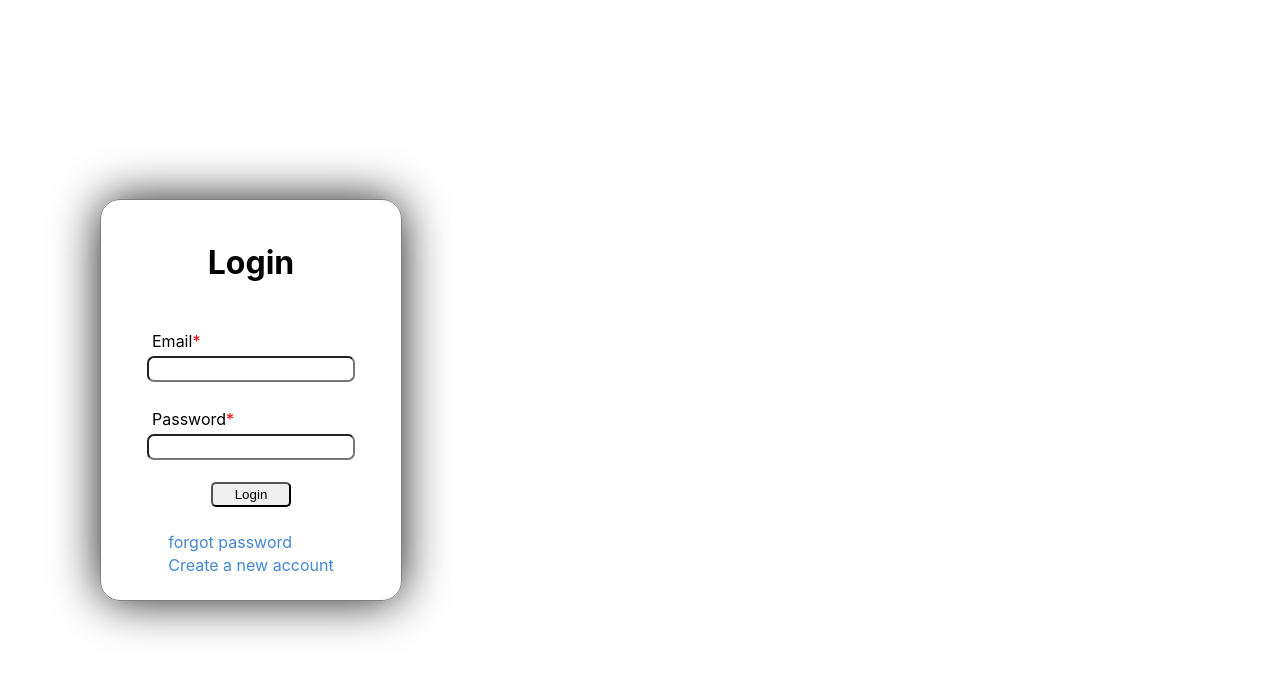
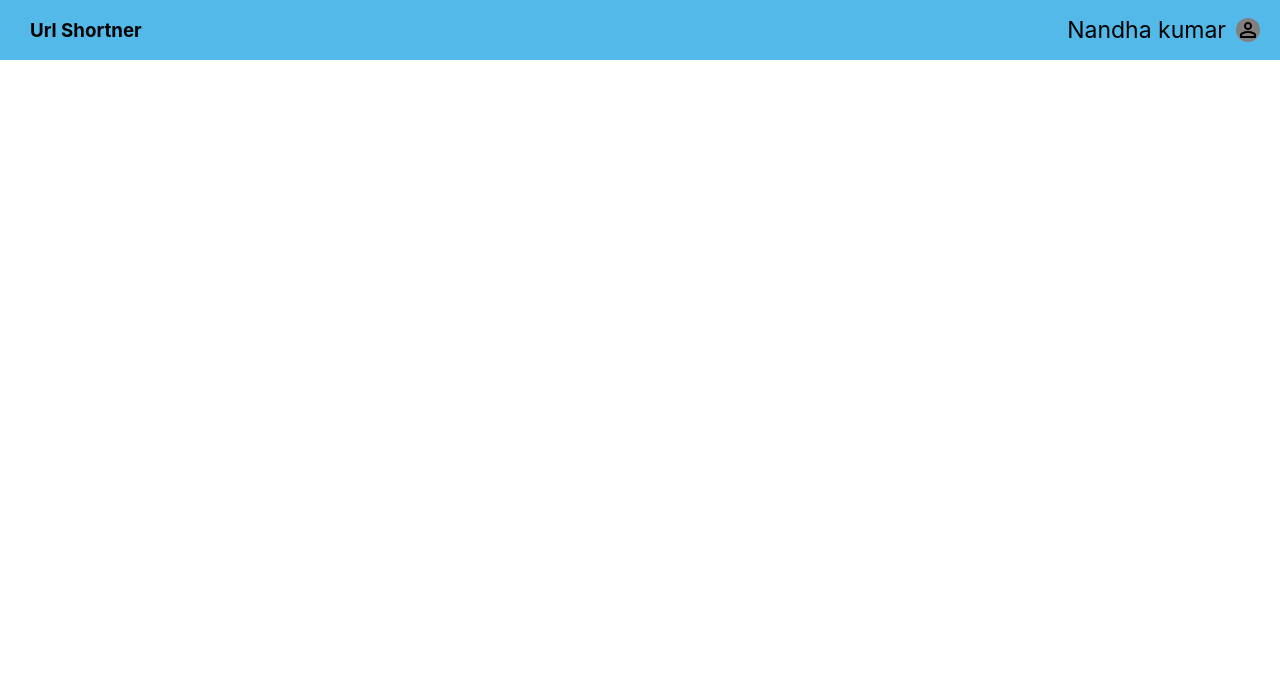
Before and after one commit to nandhamk98/url-shortner-frontend, a React (Create React App) app: page / in a window 1280 px wide. Shown: the top 676 px of the page. Built offline with nearby package versions, Linux system fonts and the light colour scheme.

Commit message:
create nav bar component

```diff
--- a/public/index.html
+++ b/public/index.html
@@ -15,6 +15,10 @@
       user's mobile device or desktop. See https://developers.google.com/web/fundamentals/web-app-manifest/
     -->
     <link rel="manifest" href="%PUBLIC_URL%/manifest.json" />
+    <link
+      rel="stylesheet"
+      href="https://fonts.googleapis.com/css2?family=Material+Symbols+Outlined:opsz,wght,FILL,GRAD@20..48,100..700,0..1,-50..200"
+    />
     <!--
       Notice the use of %PUBLIC_URL% in the tags above.
       It will be replaced with the URL of the `public` folder during the build.
--- a/src/App.js
+++ b/src/App.js
@@ -4,6 +4,7 @@ import { LoginPage } from "./Components/User/LoginPage";
 import { SignUpPage } from "./Components/User/SignUpPage";
 import { ForgotPasswordPage } from "./Components/User/ForgotPasswordPage";
 import { ResetPasswordPage } from "./Components/User/ResetPasswordPage";
+import { UrlShortnerPage } from "./Components/UrlShortner/UrlShortnerPage";
 
 function App() {
   return (
@@ -19,7 +20,8 @@ function App() {
           <ResetPasswordPage />
         </Route>
         <Route path="/" exact>
-          <LoginPage />
+          {/* <LoginPage /> */}
+          <UrlShortnerPage />
         </Route>
       </Switch>
     </div>
--- /dev/null
+++ b/src/Components/UrlShortner/NavBarComponent.js
@@ -0,0 +1,13 @@
+export function NavBar() {
+  return (
+    <div className="navbar">
+      <div className="headerComponent">
+        <h3>Url Shortner</h3>
+      </div>
+      <div className="profile">
+        <span className="profileName">Nandha kumar</span>
+        <span className="material-symbols-outlined profilePicture">person</span>
+      </div>
+    </div>
+  );
+}
--- /dev/null
+++ b/src/Components/UrlShortner/UrlShortnerPage.js
@@ -0,0 +1,10 @@
+import { NavBar } from "./NavBarComponent";
+import "./urlShortner.css";
+
+export function UrlShortnerPage() {
+  return (
+    <div>
+      <NavBar />
+    </div>
+  );
+}
--- /dev/null
+++ b/src/Components/UrlShortner/urlShortner.css
@@ -0,0 +1,23 @@
+.navbar {
+  width: 100vw;
+  background-color: rgb(82, 185, 233);
+  display: flex;
+  justify-content: space-between;
+}
+
+.headerComponent {
+  margin-left: 30px;
+}
+
+.profile {
+  display: flex;
+  align-items: center;
+  gap: 10px;
+  margin-right: 20px;
+  font-size: 23px;
+}
+
+.profilePicture {
+  border-radius: 50%;
+  background-color: gray;
+}
```
